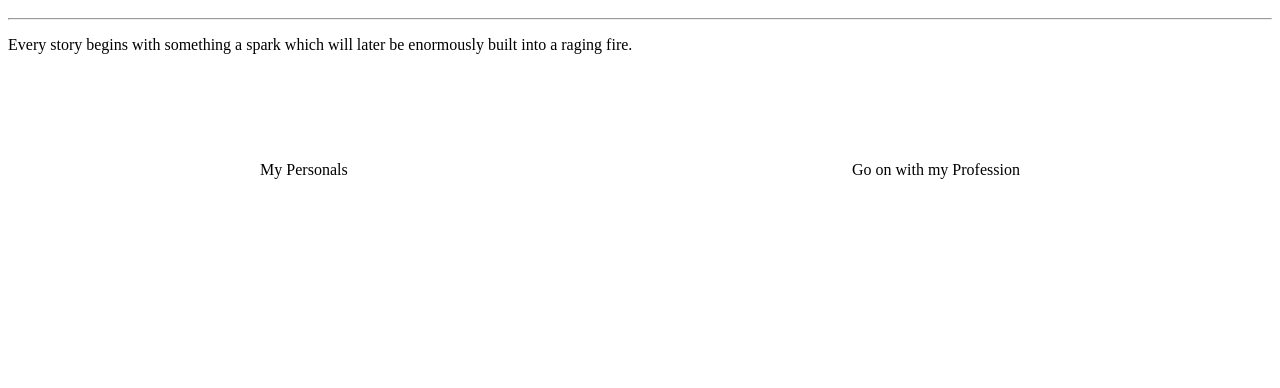
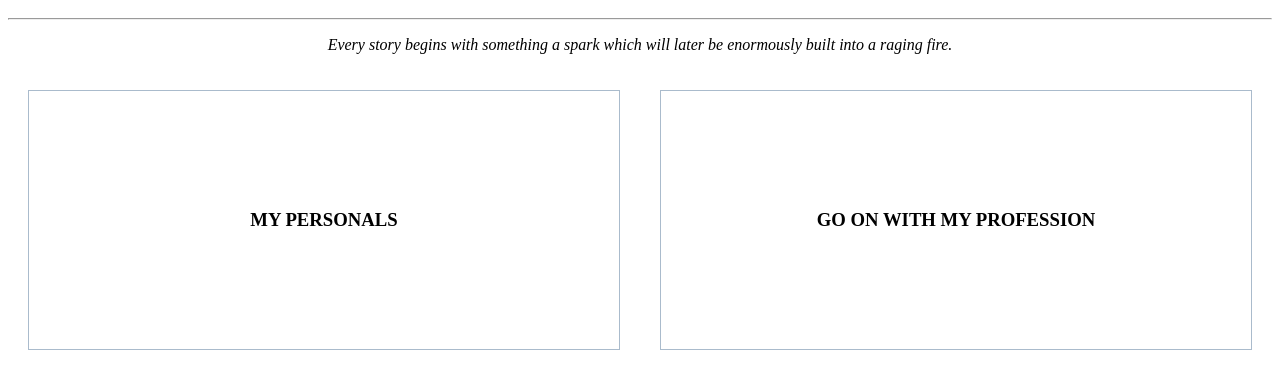
Before and after one commit to sheltonanton/sheltonanton.github.io, a plain HTML site: page index.html in a window 1280 px wide. Shown: the part 48-436 px from the top of the page. Drawn offline with Linux system fonts and the light colour scheme.

Commit message:
Home added - personal and professional

```diff
--- a/css/helper.css
+++ b/css/helper.css
@@ -2,3 +2,8 @@
   display: flex;
   flex-direction: row;
 }
+
+.flex-col {
+  display: flex;
+  flex-direction: col;
+}
--- a/css/home.css
+++ b/css/home.css
@@ -1,7 +1,13 @@
 .home-left-pane,.home-right-pane {
-  margin: auto;
+  border: 1px solid #aabbcc;
+  flex: 1;
+  align-items: center;
+  justify-content: space-around;
+  margin: 20px;
 }
 
 .home-pane-wrapper {
-  height: 200px;
+  height: 300px;
+  justify-content: space-evenly;
+
 }
--- a/index.html
+++ b/index.html
@@ -8,14 +8,18 @@
     <h1>Adventure Starts</h1>
     <hr>
     <p>
-      Every story begins with something a spark which will later be enormously built into a raging fire.
+      <center>
+        <em>
+          Every story begins with something a spark which will later be enormously built into a raging fire.
+        </em>
+    </center>
     </p>
     <div class="home-pane-wrapper flex-row">
-      <div class="home-left-pane">
-          My Personals
+      <div class="home-left-pane flex-col">
+          <h3>MY PERSONALS</h3>
       </div>
-      <div class="home-right-pane">
-          Go on with my Profession
+      <div class="home-right-pane flex-col">
+          <h3>GO ON WITH MY PROFESSION</h3>
       </div>
     </div>
   </body>
```
